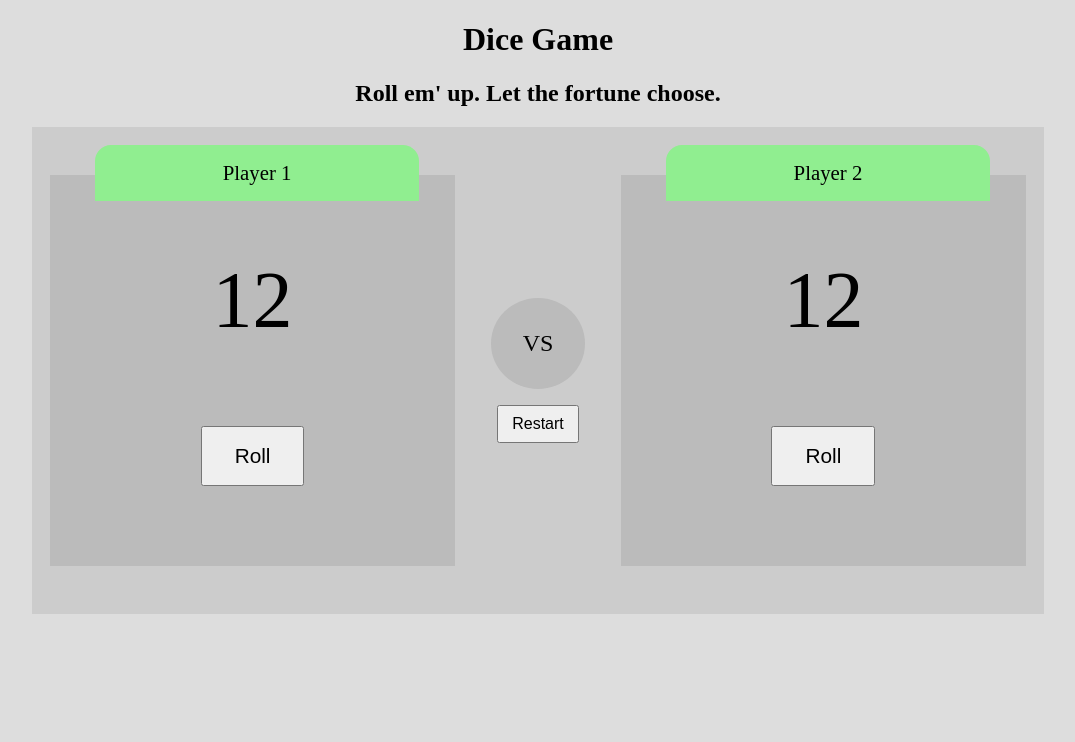
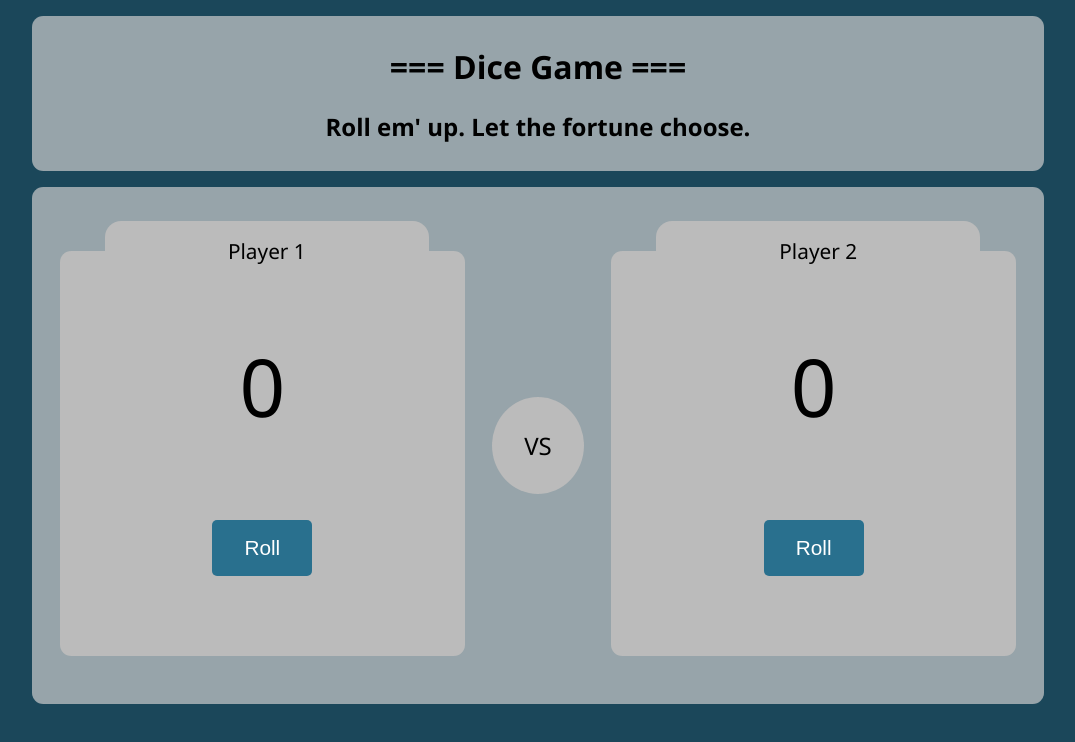
Before and after one commit to YosepRA/DiceGame, a website: page dist/index.html in a window 1280 px wide. Shown: the whole page, without its empty margins (102-1177 px from the left). Drawn offline with Linux system fonts and the light colour scheme.

Commit message:
Added animations and basic styling refinements

```diff
--- a/package.json
+++ b/package.json
@@ -4,7 +4,7 @@
   "description": "Play with chances and roll the dice!",
   "main": "index.js",
   "scripts": {
-    "test": "echo \"Error: no test specified\" && exit 1"
+    "deploy": "gh-pages -d dist"
   },
   "repository": {
     "type": "git",
@@ -15,7 +15,7 @@
   "bugs": {
     "url": "https://github.com/YosepRA/DiceGame/issues"
   },
-  "homepage": "https://github.com/YosepRA/DiceGame#readme",
+  "homepage": "https://yosepra.github.io/DiceGame",
   "devDependencies": {
     "eslint-config-prettier": "^6.5.0",
     "eslint-plugin-prettier": "^3.1.1"
--- /dev/null
+++ b/scss/_config.scss
@@ -0,0 +1,11 @@
+$main-background: #1b475a;
+$button-bgcolor: #29708e;
+$container-border-radius: 0.7rem;
+
+@mixin easeOut {
+  transition: all 300ms ease-out;
+}
+
+@mixin introAnimation {
+  animation: intro 1s ease-out forwards;
+}
--- a/scss/main.scss
+++ b/scss/main.scss
@@ -1,40 +1,58 @@
+@import 'config';
+
 * {
   box-sizing: border-box;
 }
 
 body {
-  background-color: #ddd;
+  background-color: $main-background;
+  font-family: 'Segoe UI', Tahoma, Geneva, Verdana, sans-serif;
 }
 
 header {
+  width: 80%;
+  margin: 1rem auto;
+  background-color: rgba(#ccc, 0.7);
   text-align: center;
+  padding: 0.5rem 0;
+  border-radius: $container-border-radius;
+  @include introAnimation();
 }
 
 main {
   width: 80%;
   margin: 0px auto;
-  background-color: #ccc;
+  background-color: rgba(#ccc, 0.7);
+  border-radius: $container-border-radius;
+  opacity: 0;
+  @include introAnimation();
+  animation-delay: 250ms;
 
   .game {
     display: flex;
-    justify-content: space-around;
+    justify-content: space-evenly;
     align-items: center;
+    opacity: 0;
+    @include introAnimation();
+    animation-delay: 500ms;
 
     .separator {
-      .separator-versus {
-        background-color: #bbb;
-        padding: 2rem;
-        border-radius: 50%;
-        font-size: 1.5rem;
-      }
+      background-color: #bbb;
+      padding: 2rem;
+      border-radius: 50%;
+      font-size: 1.5rem;
+      @include easeOut();
 
-      .separator-restart {
-        margin-top: 1rem;
-        text-align: center;
+      &.finished {
+        border-radius: 0.3rem;
+        padding: 0.8rem 1.1rem;
+        font-size: 1.2rem;
+        background: $button-bgcolor;
+        color: white;
+        cursor: pointer;
 
-        button {
-          font-size: 1rem;
-          padding: 0.5rem 0.8rem;
+        &:hover {
+          background: darken($button-bgcolor, 15);
         }
       }
     }
@@ -42,9 +60,11 @@ main {
     .dice {
       position: relative;
       width: 40%;
-      margin: 3rem 0px;
+      margin: 4rem 0px 3rem 0px;
+      border-radius: $container-border-radius;
       text-align: center;
       background: #bbb;
+      @include easeOut();
 
       .dice-dialog {
         position: absolute;
@@ -53,8 +73,13 @@ main {
         width: 80%;
         padding: 1rem 1.3rem;
         border-radius: 1rem 1rem 0px 0px;
-        background: lightgreen;
+        background: #bbb;
         font-size: 1.3rem;
+        @include easeOut();
+
+        &.win {
+          background: lightgreen;
+        }
       }
 
       .dice-result,
@@ -77,3 +102,26 @@ main {
     }
   }
 }
+
+button {
+  cursor: pointer;
+  background: $button-bgcolor;
+  border: none;
+  color: white;
+  border-radius: 5px;
+  transition: background 200ms ease-out;
+
+  &:hover {
+    background: darken($button-bgcolor, 15);
+  }
+}
+
+@keyframes intro {
+  0% {
+    opacity: 0;
+  }
+
+  100% {
+    opacity: 1;
+  }
+}
```
Also changed, not shown: dist/index.html, dist/public/css/main.min.css, dist/public/image/29708e-12303d-4b9ec1-163d4f-184559.png (added), dist/public/js/main.js, 1 other file.
